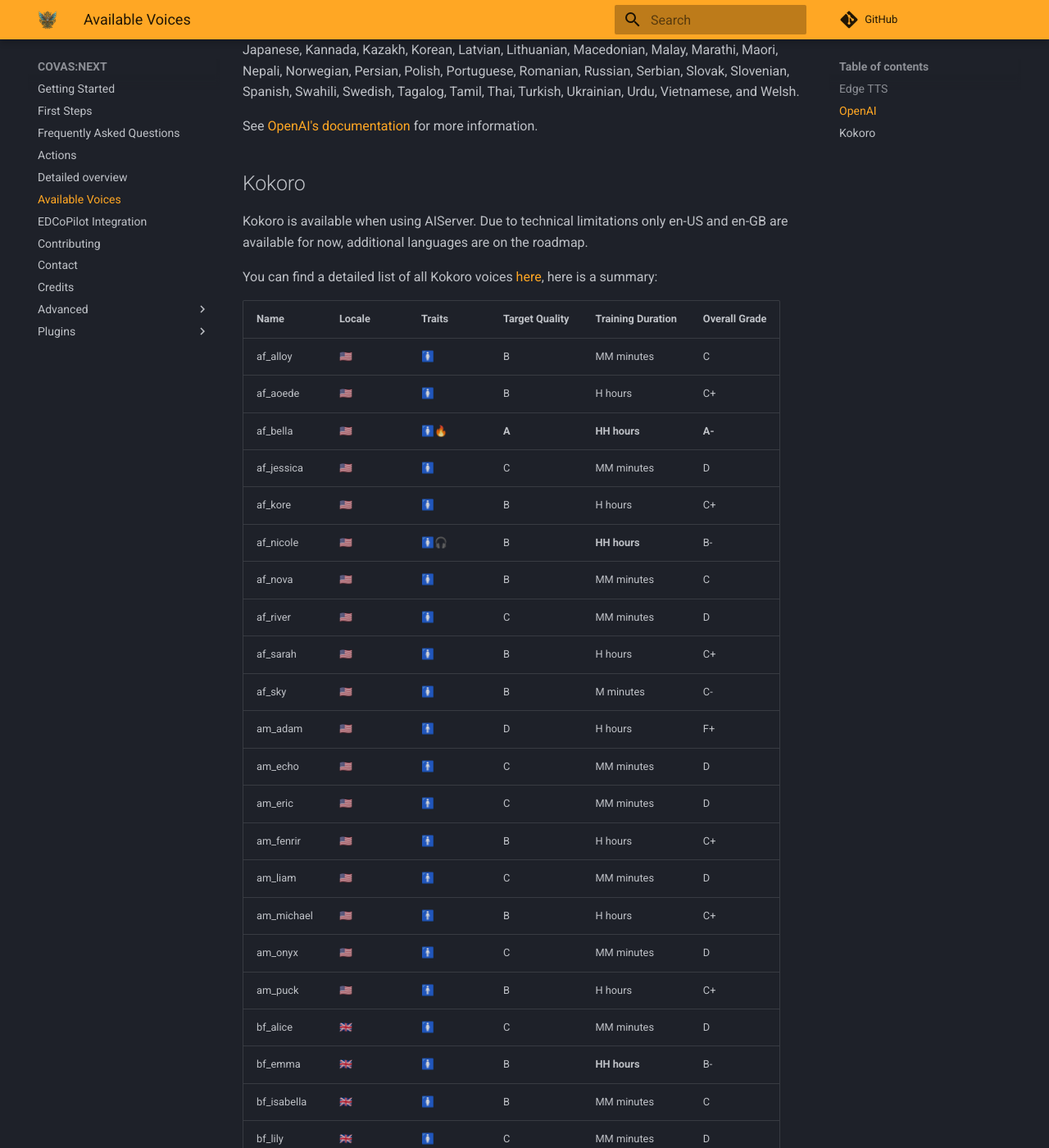
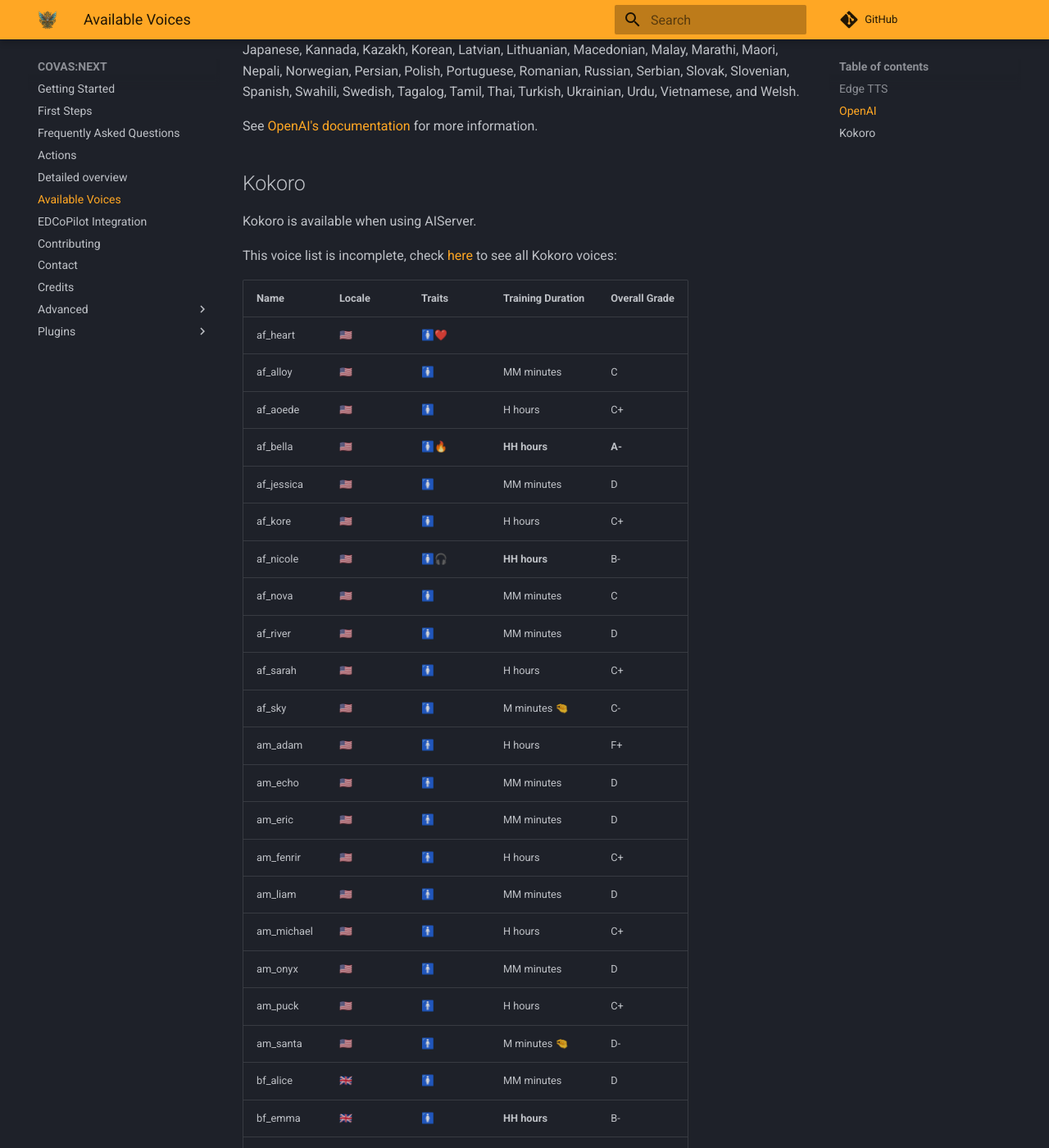
Before and after one commit to RatherRude/Elite-Dangerous-AI-Integration, an MkDocs documentation site: the page built from docs/40_edgeTTSVoices.md, in a window 1280 px wide and 1400 px high, scrolled down 14391 px. Shown: the whole window at 82% size. Built offline with MkDocs 1.6.1 and Material for MkDocs 9.7.7, drawn with Linux system fonts in a browser that asks for light colours; comment, search, counter and statistics services are not loaded.

Commit message:
docs: Kokore voices

```diff
--- a/docs/40_edgeTTSVoices.md
+++ b/docs/40_edgeTTSVoices.md
@@ -316,35 +316,37 @@
 See [OpenAI's documentation](https://platform.openai.com/docs/guides/text-to-speech) for more information.
 
 ## Kokoro
-Kokoro is available when using AIServer. Due to technical limitations only en-US and en-GB are available for now, additional languages are on the roadmap.
+Kokoro is available when using AIServer.
 
-You can find a detailed list of all Kokoro voices [here](https://huggingface.co/hexgrad/Kokoro-82M/blob/main/VOICES.md), here is a summary:
+This voice list is incomplete, check [here](https://huggingface.co/hexgrad/Kokoro-82M/blob/main/VOICES.md) to see all Kokoro voices:
 
-| Name | Locale | Traits | Target Quality | Training Duration | Overall Grade |
-| ---- | ------ | ------ | -------------- | ----------------- | ------------- |
-| af_alloy | 🇺🇸 | 🚺 | B | MM minutes | C |
-| af_aoede | 🇺🇸 | 🚺 | B | H hours | C+ |
-| af_bella | 🇺🇸 | 🚺🔥 | **A** | **HH hours** | **A-** |
-| af_jessica | 🇺🇸 | 🚺 | C | MM minutes | D |
-| af_kore | 🇺🇸 | 🚺 | B | H hours | C+ |
-| af_nicole | 🇺🇸 | 🚺🎧 | B | **HH hours** | B- |
-| af_nova | 🇺🇸 | 🚺 | B | MM minutes | C |
-| af_river | 🇺🇸 | 🚺 | C | MM minutes | D |
-| af_sarah | 🇺🇸 | 🚺 | B | H hours | C+ |
-| af_sky | 🇺🇸 | 🚺 | B | M minutes | C- |
-| am_adam | 🇺🇸 | 🚹 | D | H hours | F+ |
-| am_echo | 🇺🇸 | 🚹 | C | MM minutes | D |
-| am_eric | 🇺🇸 | 🚹 | C | MM minutes | D |
-| am_fenrir | 🇺🇸 | 🚹 | B | H hours | C+ |
-| am_liam | 🇺🇸 | 🚹 | C | MM minutes | D |
-| am_michael | 🇺🇸 | 🚹 | B | H hours | C+ |
-| am_onyx | 🇺🇸 | 🚹 | C | MM minutes | D |
-| am_puck | 🇺🇸 | 🚹 | B | H hours | C+ |
-| bf_alice | 🇬🇧 | 🚺 | C | MM minutes | D |
-| bf_emma | 🇬🇧 | 🚺 | B | **HH hours** | B- |
-| bf_isabella | 🇬🇧 | 🚺 | B | MM minutes | C |
-| bf_lily | 🇬🇧 | 🚺 | C | MM minutes | D |
-| bm_daniel | 🇬🇧 | 🚹 | C | MM minutes | D |
-| bm_fable | 🇬🇧 | 🚹 | B | MM minutes | C |
-| bm_george | 🇬🇧 | 🚹 | B | MM minutes | C |
-| bm_lewis | 🇬🇧 | 🚹 | C | H hours | D+ |
+| Name | Locale | Traits | Training Duration | Overall Grade |
+| ---- | ------ | ------ | ----------------- | ------------- |
+| af_heart | 🇺🇸 | 🚺❤️ | | |
+| af_alloy | 🇺🇸 | 🚺 | MM minutes | C |
+| af_aoede | 🇺🇸 | 🚺 | H hours | C+ |
+| af_bella | 🇺🇸 | 🚺🔥 | **HH hours** | **A-** |
+| af_jessica | 🇺🇸 | 🚺 | MM minutes | D |
+| af_kore | 🇺🇸 | 🚺 | H hours | C+ |
+| af_nicole | 🇺🇸 | 🚺🎧 | **HH hours** | B- |
+| af_nova | 🇺🇸 | 🚺 | MM minutes | C |
+| af_river | 🇺🇸 | 🚺 | MM minutes | D |
+| af_sarah | 🇺🇸 | 🚺 | H hours | C+ |
+| af_sky | 🇺🇸 | 🚺 | M minutes 🤏 | C- |
+| am_adam | 🇺🇸 | 🚹 | H hours | F+ |
+| am_echo | 🇺🇸 | 🚹 | MM minutes | D |
+| am_eric | 🇺🇸 | 🚹 | MM minutes | D |
+| am_fenrir | 🇺🇸 | 🚹 | H hours | C+ |
+| am_liam | 🇺🇸 | 🚹 | MM minutes | D |
+| am_michael | 🇺🇸 | 🚹 | H hours | C+ |
+| am_onyx | 🇺🇸 | 🚹 | MM minutes | D |
+| am_puck | 🇺🇸 | 🚹 | H hours | C+ |
+| am_santa | 🇺🇸 | 🚹 | M minutes 🤏 | D- |
+| bf_alice | 🇬🇧 | 🚺 | MM minutes | D |
+| bf_emma | 🇬🇧 | 🚺 | **HH hours** | B- |
+| bf_isabella | 🇬🇧 | 🚺 | MM minutes | C |
+| bf_lily | 🇬🇧 | 🚺 | MM minutes | D |
+| bm_daniel | 🇬🇧 | 🚹 | MM minutes | D |
+| bm_fable | 🇬🇧 | 🚹 | MM minutes | C |
+| bm_george | 🇬🇧 | 🚹 | MM minutes | C |
+| bm_lewis | 🇬🇧 | 🚹 | H hours | D+ |
```
